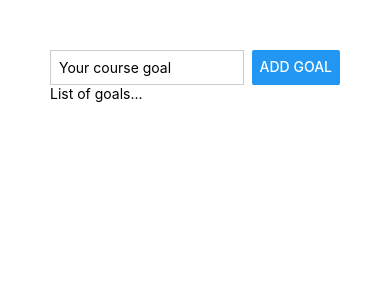
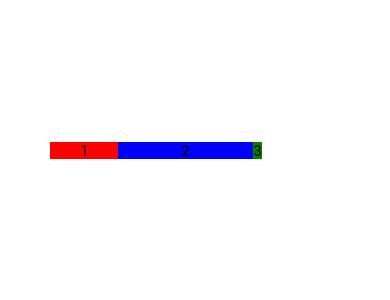
Before and after one commit to lancekian12/React-Native--Simple-Goal-Tracker, a React Native app: screen / in a window 390 px wide. Shown: the top 300 px of the page. Built offline with nearby package versions, Linux system fonts and the light colour scheme.

Commit message:
playing around flexbox in react native

```diff
--- a/App.js
+++ b/App.js
@@ -12,15 +12,58 @@
     // <Text style={[styles.red, styles.bigBlue]}>red, then bigBlue</Text>
     //       <Button title="Tap me" />
     //     </View>
-    <View style={styles.appContainer}>
-      <View style={styles.inputContainer}>
-        <TextInput style={styles.textInput} placeholder="Your course goal" />
-        <Button title="Add goal" />
+    <View
+      style={{
+        padding: 50,
+        flexDirection: "row",
+        width: "80%",
+        height: 300,
+        justifyContent: "space-around",
+        alignItems: "center",
+      }}
+    >
+      <View
+        style={{
+          backgroundColor: "red",
+
+          flex: 1,
+          justifyContent: "center",
+          alignItems: "center",
+        }}
+      >
+        <Text>1</Text>
       </View>
-      <View>
-        <Text>List of goals...</Text>
+
+      <View
+        style={{
+          backgroundColor: "blue",
+          flex: 2,
+          justifyContent: "center",
+          alignItems: "center",
+        }}
+      >
+        <Text>2</Text>
+      </View>
+      <View
+        style={{
+          backgroundColor: "green",
+
+          justifyContent: "center",
+          alignItems: "center",
+        }}
+      >
+        <Text>3</Text>
       </View>
     </View>
+    // <View style={styles.appContainer}>
+    //   <View style={styles.inputContainer}>
+    //     <TextInput style={styles.textInput} placeholder="Your course goal" />
+    //     <Button title="Add goal" />
+    //   </View>
+    //   <View>
+    //     <Text>List of goals...</Text>
+    //   </View>
+    // </View>
   );
 }
 
```
